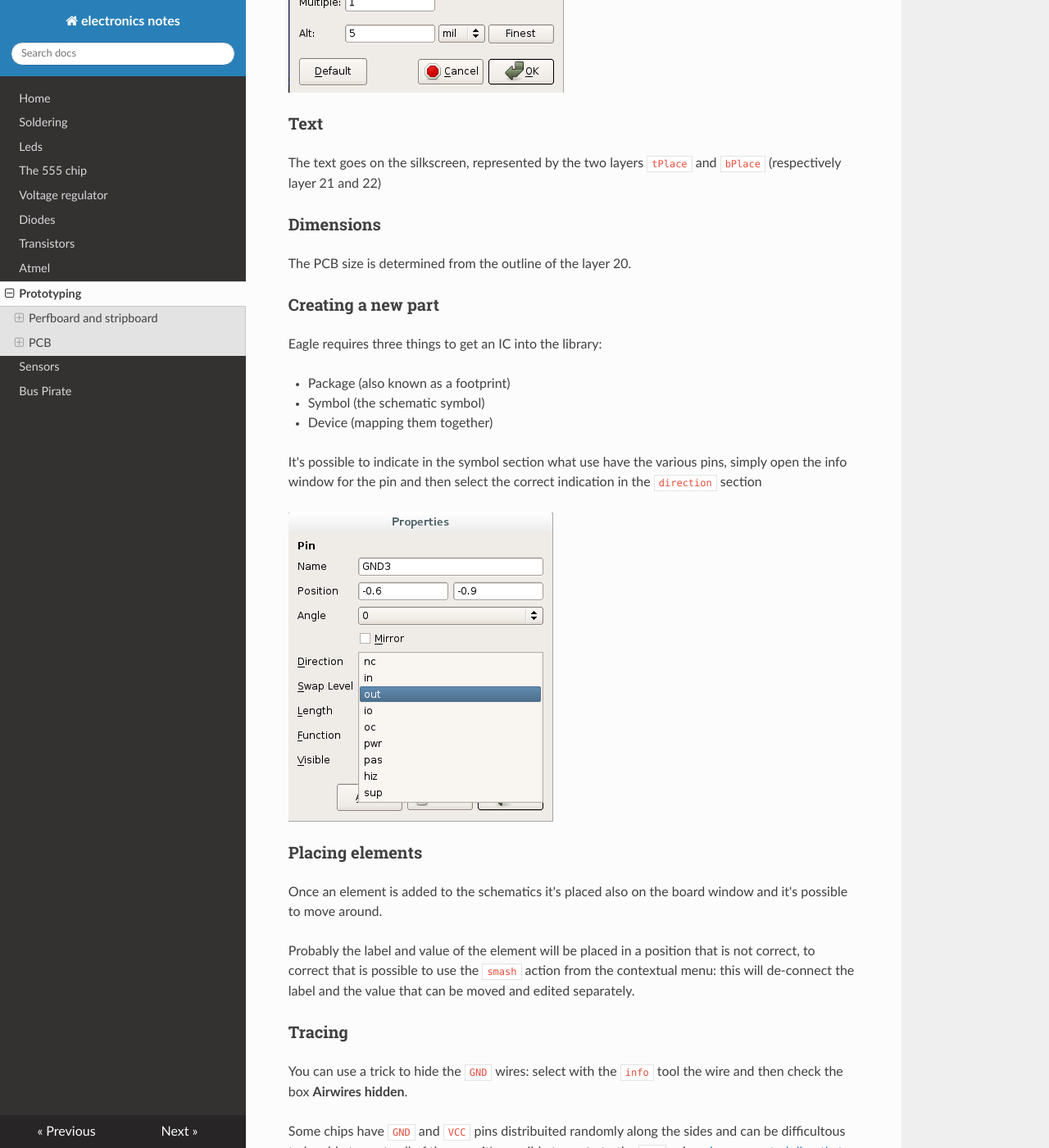
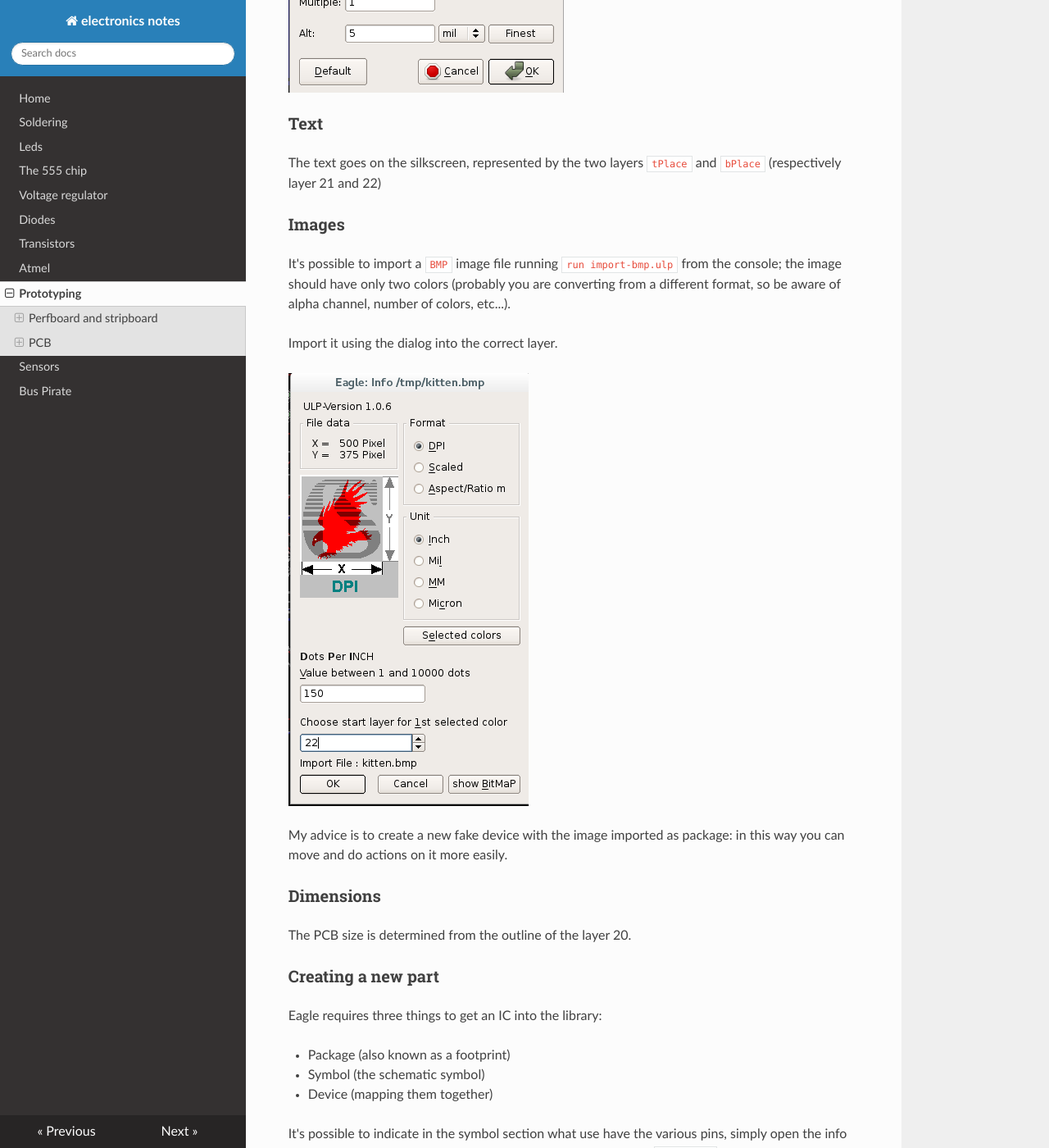
Before and after one commit to gipi/electronics-notes, an MkDocs documentation site: the page built from docs/Prototyping.md, in a window 1280 px wide and 1400 px high, scrolled down 820 px. Shown: the whole window at 82% size. Built offline with MkDocs 1.6.1, drawn with Linux system fonts in a browser that asks for light colours; nearby versions of some CDN libraries; old or Windows-style settings are respelled for this version of MkDocs.

Commit message:
Add note about importing images into eagle.

```diff
--- a/docs/Prototyping.md
+++ b/docs/Prototyping.md
@@ -27,6 +27,19 @@ holding down the ``Alt`` button (this make the part snap to the alternative grid
 
 The text goes on the silkscreen, represented by the two layers ``tPlace`` and ``bPlace`` (respectively
 layer 21 and 22)
+
+### Images
+
+It's possible to import a ``BMP`` image file running ``run import-bmp.ulp`` from the console;
+the image should have only two colors (probably you are converting from a different format, so
+be aware of alpha channel, number of colors, etc...).
+
+Import it using the dialog into the correct layer.
+
+![import bmp dialog](Images/import-bmp-dialog.png)
+
+My advice is to create a new fake device with the image imported as package: in this way you can
+move and do actions on it more easily.
 
 ### Dimensions
 
```
Also changed, not shown: docs/Images/import-bmp-dialog.png (added).
